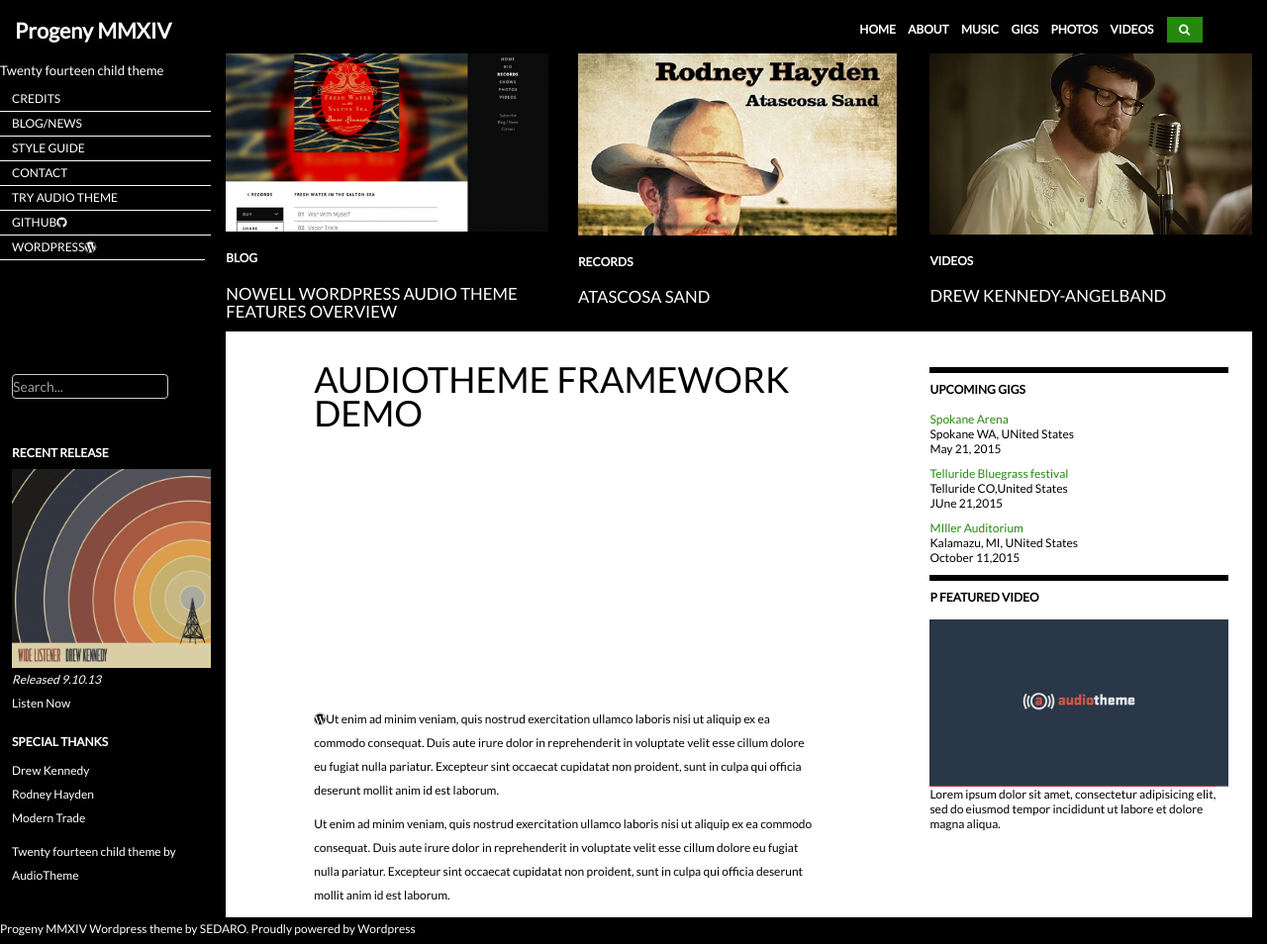
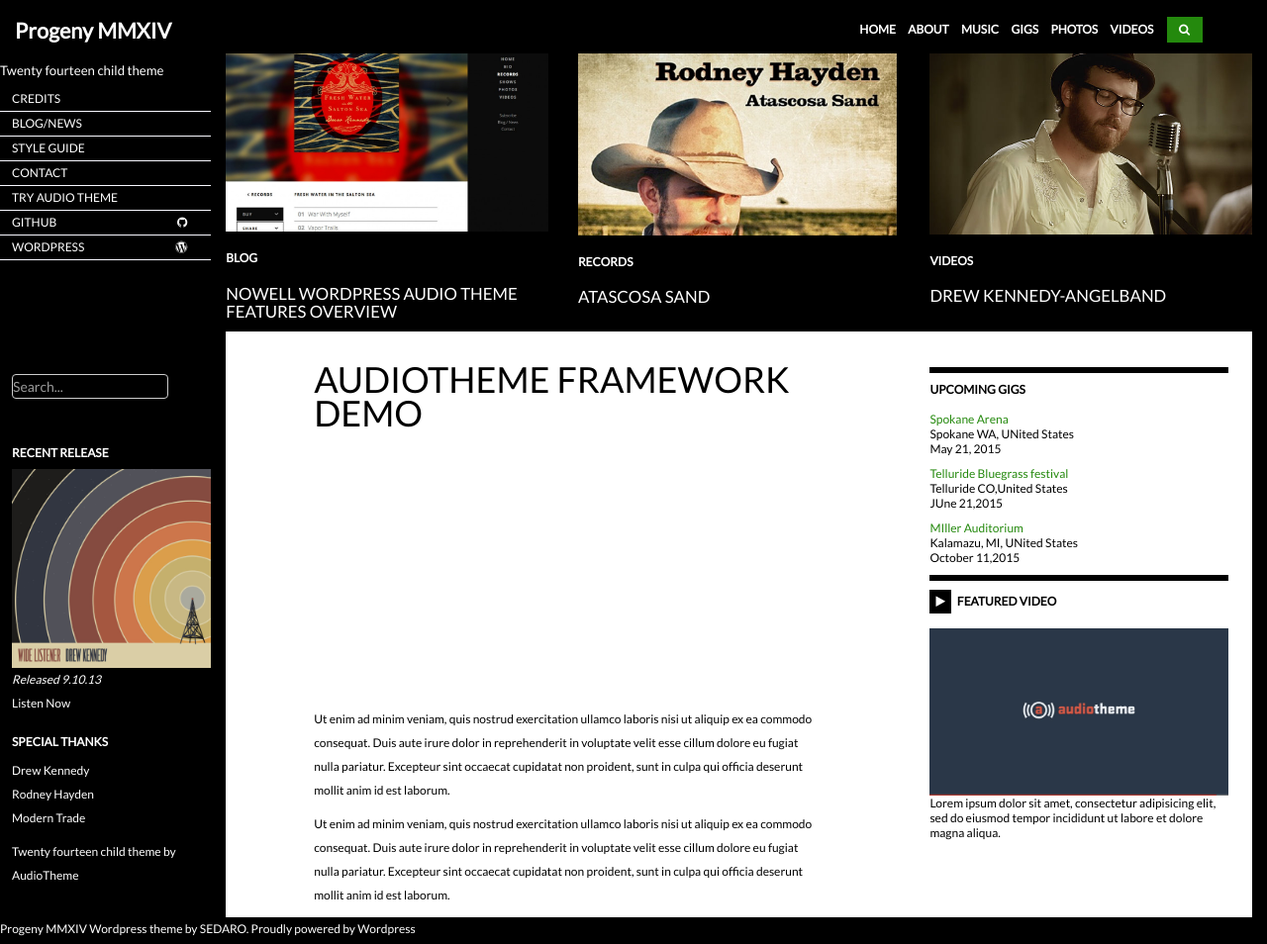
Before and after one commit to laetilu/challenge5, a plain HTML site: page index.html in a window 1280 px wide. Shown: the whole page at 99% size. Drawn offline with nearby package versions, Linux system fonts and the light colour scheme.

Commit message:
round860

```diff
--- a/css/style.css
+++ b/css/style.css
@@ -50,12 +50,18 @@
   border-bottom: 0.1em solid  #f8f8ff;
 }
 
+#navgauche li:hover{
+  background-color:#24890D;
+}
+
 #navgauche li a{
   margin-left: 1em;
 }
 
-.icone{
-  margin-right: 0.5em;
+.icone {
+ float: right;
+ margin-top: 0.5em;
+ margin-right: 2em;
 }
 
 #colgauche ul {
@@ -94,10 +100,9 @@
   padding-top: 3em;
 }
 
-
 #audiotheme{
   font-size: 3em;
-  font-weight:10;
+  font-weight:10em;
 }
 
 .colonnedroite{
@@ -115,6 +120,13 @@
   font-weight: bold;
 }
 
+.black{
+  color:#fff;
+  background-color: black;
+  padding: 0.5em;
+  margin-right: 0.5em;
+}
+
 #alacon{
   width: 10em;
   height: 23em;
--- a/index.html
+++ b/index.html
@@ -52,8 +52,8 @@
           <li><a href="#">STYLE GUIDE</a></li>
           <li><a href="#">CONTACT</a></li>
           <li><a href="#">TRY AUDIO THEME</a></li>
-          <li><a href="#">GITHUB</a><i class="fa fa-github"></i></li>
-          <li class="icone"><a href="#">WORDPRESS</a><i class="fa fa-wordpress"></i></li>
+          <li><a href="#">GITHUB</a><i  class="fa fa-github icone"></i></li>
+          <li><a href="#">WORDPRESS</a><i class="fa fa-wordpress icone"></i></li>
         </ul>
       </nav>
       <section>
@@ -118,7 +118,7 @@
           <div><span id="audiotheme">AUDIOTHEME FRAMEWORK DEMO</span></div>
           <div id="alacon"></div>
           <div>
-            <p><i class="fa fa-wordpress"></i>Ut enim ad minim veniam, quis nostrud exercitation ullamco laboris nisi ut aliquip ex ea commodo consequat. Duis aute irure dolor in reprehenderit in voluptate velit esse cillum dolore eu fugiat nulla pariatur. Excepteur sint occaecat cupidatat non proident, sunt in culpa qui officia deserunt mollit anim id est laborum.</p>
+            <p>Ut enim ad minim veniam, quis nostrud exercitation ullamco laboris nisi ut aliquip ex ea commodo consequat. Duis aute irure dolor in reprehenderit in voluptate velit esse cillum dolore eu fugiat nulla pariatur. Excepteur sint occaecat cupidatat non proident, sunt in culpa qui officia deserunt mollit anim id est laborum.</p>
             <p>Ut enim ad minim veniam, quis nostrud exercitation ullamco laboris nisi ut aliquip ex ea commodo consequat. Duis aute irure dolor in reprehenderit in voluptate velit esse cillum dolore eu fugiat nulla pariatur. Excepteur sint occaecat cupidatat non proident, sunt in culpa qui officia deserunt mollit anim id est laborum.</p>
           </div>
         </div>
@@ -141,7 +141,7 @@
             </section>
           </article>
           <article class="colonnedroite">
-            <span class="titredroite"> P FEATURED VIDEO</span>
+            <i class="fa fa-play black"></i><span class="titredroite">FEATURED VIDEO</span>
             <br>
             <br>
             <img src="/images/audiotheme-overview-video-thumbnail.jpg" class="img-responsive">
```
